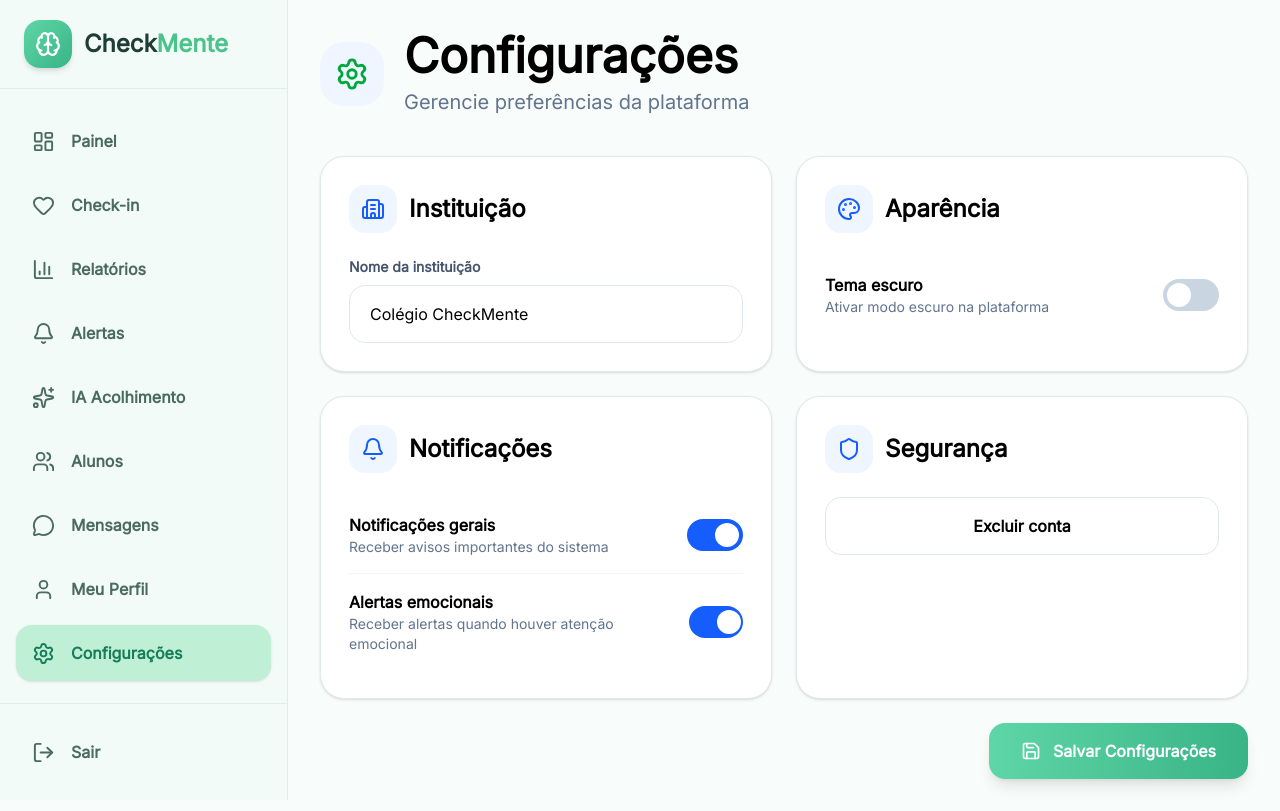
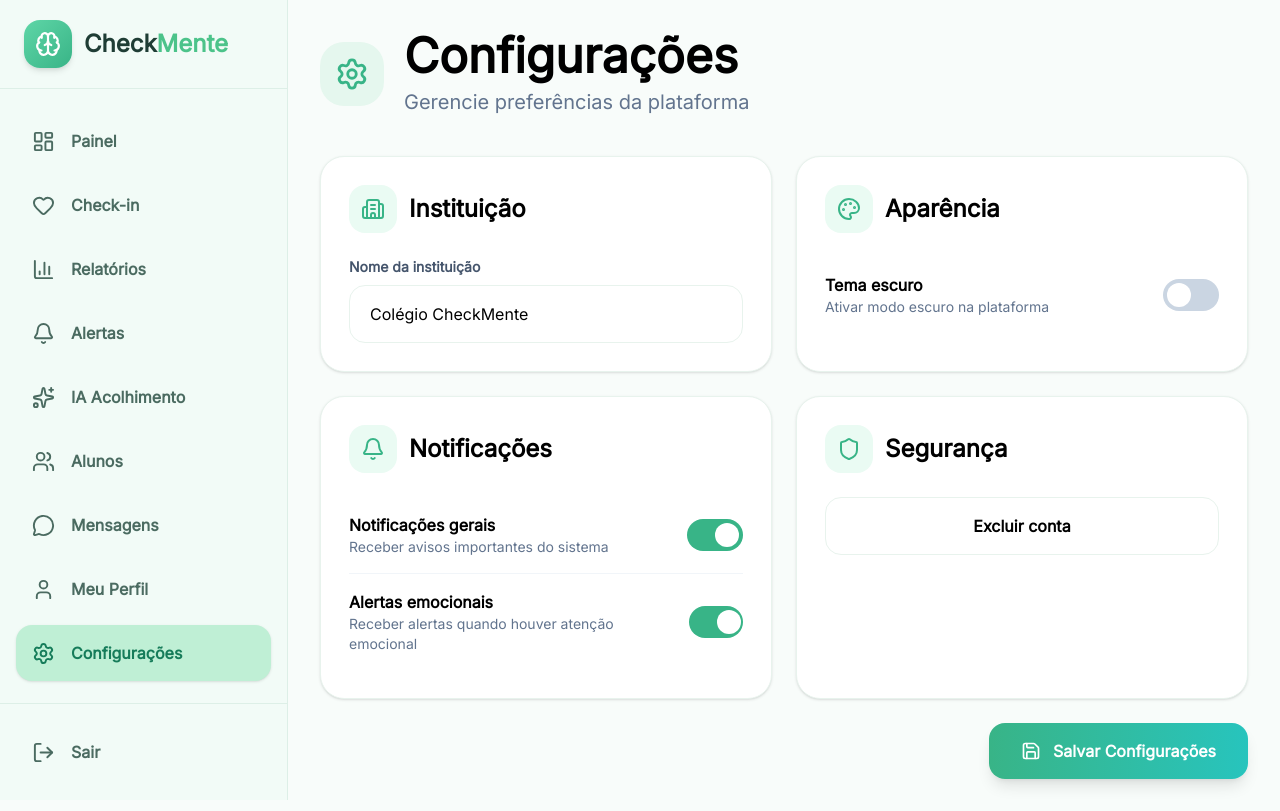
Before and after one commit to BrunoEduardo43277/CheckMenteR, a React (Vite) app: page /configuracoes in a window 1280 px wide. Built offline with nearby package versions, Linux system fonts and the light colour scheme; no server answers.

Commit message:
atualização de cores
atualizei as cores

Co-Authored-By: Nayara Borges  <276280482+nayaraborges1023-boop@users.noreply.github.com>

```diff
--- a/src/pages/configuracao/Configuracoes.jsx
+++ b/src/pages/configuracao/Configuracoes.jsx
@@ -1,6 +1,7 @@
 import { useEffect, useState } from "react";
 import AppLayout from "../../layouts/AppLayout";
 import { sendPasswordResetEmail } from "firebase/auth";
+import { doc, getDoc, setDoc } from "firebase/firestore";
 import {
   Settings,
   Bell,
@@ -90,7 +91,7 @@ function Configuracoes() {
     <AppLayout>
       <div className="max-w-6xl mx-auto">
         <div className="flex items-center gap-5 mb-10">
-          <div className="w-16 h-16 rounded-3xl bg-blue-50 text-green-600 flex items-center justify-center">
+          <div className="w-16 h-16 rounded-3xl bg-[#E5F7EE] text-[#38B487] flex items-center justify-center">
             <Settings size={34} />
           </div>
 
@@ -111,7 +112,7 @@ function Configuracoes() {
             <input
               value={instituicao}
               onChange={(e) => setInstituicao(e.target.value)}
-              className="w-full rounded-2xl border border-slate-200 px-5 py-4 outline-none focus:border-blue-600"
+              className="w-full rounded-2xl border border-[#E8F3ED] px-5 py-4 outline-none focus:border-[#38B487]"
             />
           </Card>
 
@@ -144,7 +145,7 @@ function Configuracoes() {
             <div className="space-y-4">
               <button
                 type="button"
-                className="w-full py-4 rounded-2xl border border-slate-200 font-bold hover:bg-slate-50"
+                className="w-full py-4 rounded-2xl border border-[#E8F3ED] font-bold hover:bg-[#F5FBF8]"
               >
 
                 Excluir conta
@@ -155,7 +156,7 @@ function Configuracoes() {
           <div className="lg:col-span-2 flex justify-end">
             <button
               disabled={salvando}
-              className="px-8 py-4 rounded-2xl bg-gradient-to-r from-[#5ED6A7] to-[#38B487] text-white font-bold flex items-center gap-3 shadow-lg disabled:opacity-60"
+              className="px-8 py-4 rounded-2xl bg-gradient-to-r from-[#38B487] to-[#27C4BD] text-white font-bold flex items-center gap-3 shadow-lg disabled:opacity-60"
             >
               <Save size={20} />
               {salvando ? "Salvando..." : "Salvar Configurações"}
@@ -169,9 +170,9 @@ function Configuracoes() {
 
 function Card({ icon, title, children }) {
   return (
-    <section className="bg-white rounded-3xl border border-slate-200 shadow-sm p-7">
+    <section className="bg-white rounded-3xl border border-[#E8F3ED] shadow-sm p-7">
       <div className="flex items-center gap-3 mb-6">
-        <div className="w-12 h-12 rounded-2xl bg-blue-50 text-blue-600 flex items-center justify-center">
+        <div className="w-12 h-12 rounded-2xl bg-[#EAFBF3] text-[#38B487] flex items-center justify-center">
           {icon}
         </div>
 
@@ -195,7 +196,7 @@ function Toggle({ title, description, ativo, onClick }) {
         type="button"
         onClick={onClick}
         className={`w-14 h-8 rounded-full p-1 transition ${
-          ativo ? "bg-blue-600" : "bg-slate-300"
+          ativo ? "bg-[#38B487]" : "bg-slate-300"
         }`}
       >
         <div
```
